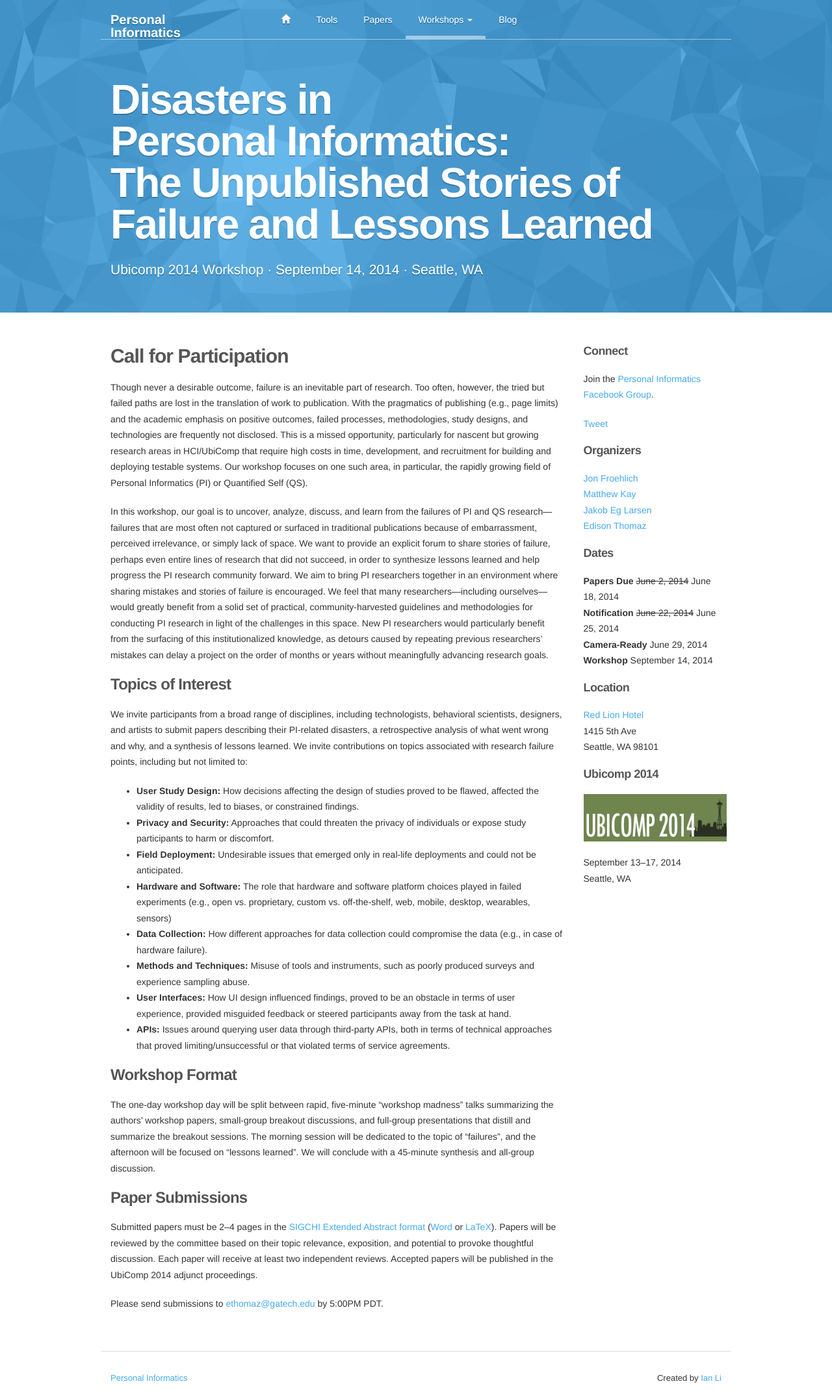
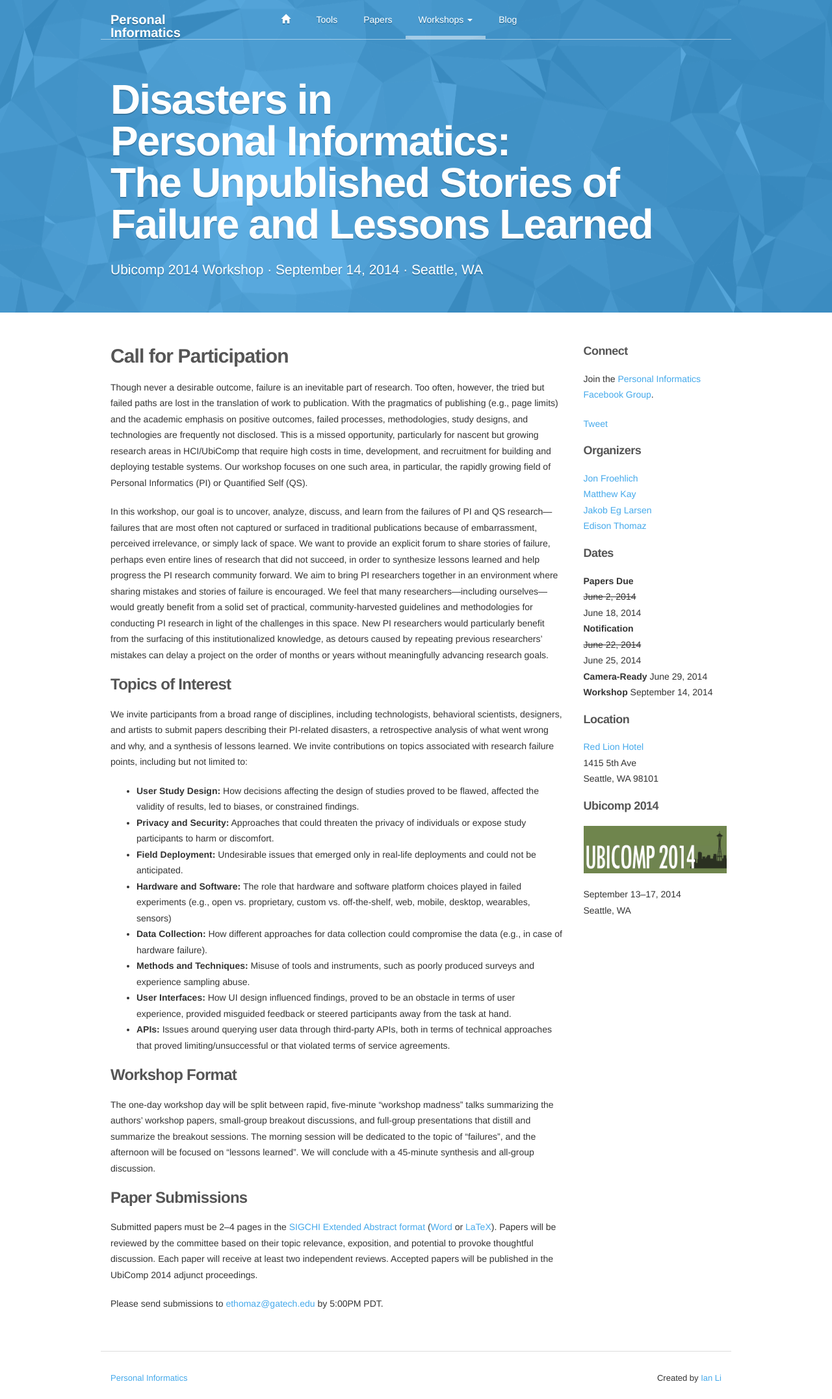
Before and after one commit to ianli/personalinformatics.org, a Jekyll site: the page built from ubicomp2014/index.html, in a window 1280 px wide. Shown: the whole page at 65% size. Built offline with Jekyll 4.4.1, drawn with Linux system fonts in a browser that asks for light colours; nearby versions of some CDN libraries; comment, search, counter and statistics services are not loaded.

Commit message:
Changed formatting of dates

```diff
--- a/_layouts/ubicomp2014.html
+++ b/_layouts/ubicomp2014.html
@@ -66,13 +66,13 @@ title: "Disasters in Personal Informatics: The Unpublished Stories of Failure an
       <h4>Dates</h4>
       <ul class="bulletless">
         <li>
-          <b>Papers Due</b>
-          <del>June 2, 2014</del>
+          <b>Papers Due</b><br>
+          <del>June 2, 2014</del><br>
           June 18, 2014
         </li>
         <li>
-          <b>Notification</b>
-          <del>June 22, 2014</del>
+          <b>Notification</b><br>
+          <del>June 22, 2014</del><br>
           June 25, 2014
         </li>
         <li>
```
